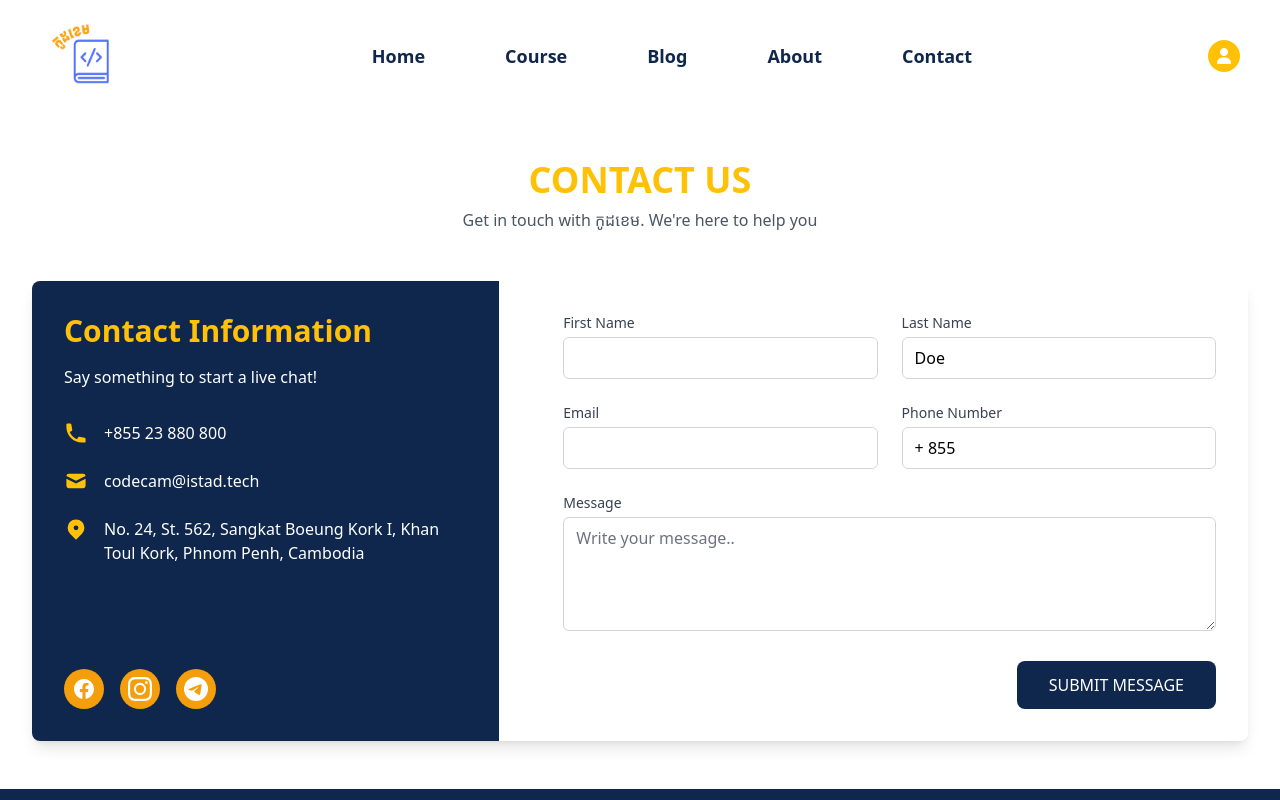
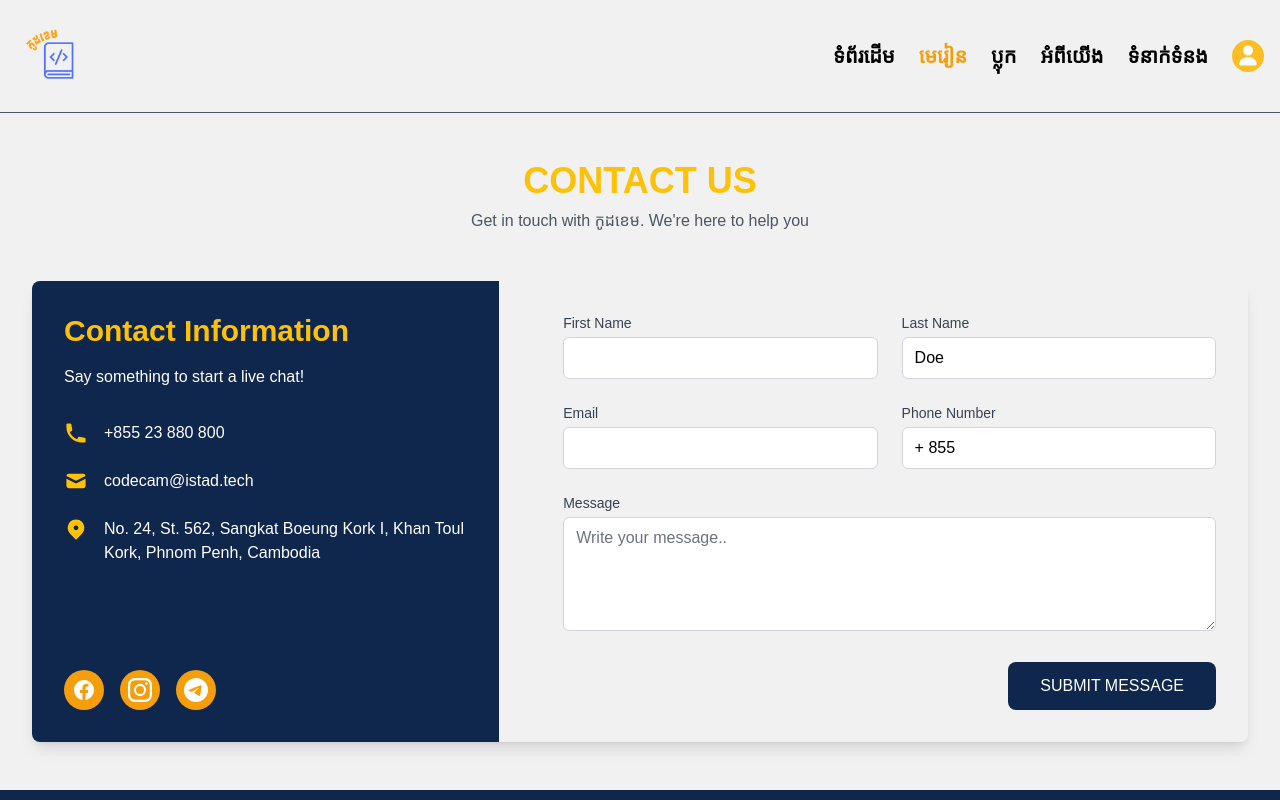
Before and after one commit to Sobothty/codecam, a website: page src/page/contact.html in a window 1280 px wide. Shown: the top 800 px of the page. Drawn offline with Linux system fonts and the light colour scheme; a web font is replaced by a local one.

Commit message:
update contact form

```diff
--- a/src/page/contact.html
+++ b/src/page/contact.html
@@ -12,71 +12,35 @@
         crossorigin="anonymous" referrerpolicy="no-referrer" />
 </head>
 
-<body>
-    <header class="w-full px-4 sm:px-6 md:px-8 lg:px-10 py-2">
-        <div id="navbar-container" class="flex justify-between items-center text-primary max-w-[1440px] mx-auto">
-            <div id="logo-brand">
-                <img src="/public/icon/logo.png" class="h-20 md:h-24 object-cover" alt="Logo" />
+<body class="font-kantumruy bg-background dark:bg-primary">
+    <header class="sticky w-full top-0 *:z-20 bg-background dark:bg-primary border-b border-gray-600">
+        <div class="container mx-auto flex items-center justify-between px-4 py-4">
+            <div class="flex items-center gap-2">
+                <img src="/public/icon/logo.png" alt="Logo" class="w-20 h-20" />
             </div>
-
-            <!-- Desktop Navigation -->
-            <nav id="navbar" class="hidden md:block">
-                <ul
-                    class="flex items-center justify-between text-primary gap-6 lg:gap-12 xl:gap-20 font-semibold text-lg">
-                    <li>
-                        <a href="/" class="hover:text-secondary transition-colors duration-300">Home</a>
-                    </li>
-                    <li>
-                        <a href="./courses.html" class="hover:text-secondary transition-colors duration-300">Course</a>
-                    </li>
-                    <li>
-                        <a href="" class="hover:text-secondary transition-colors duration-300">Blog</a>
-                    </li>
-                    <li>
-                        <a href="" class="hover:text-secondary transition-colors duration-300">About</a>
-                    </li>
-                    <li>
-                        <a href="" class="hover:text-secondary transition-colors duration-300">Contact</a>
-                    </li>
-                </ul>
+            <nav class="hidden md:flex items-center space-x-6 font-semibold text-xl">
+                <a href="#" class="text-black hover:text-yellow-500">ទំព័រដើម</a>
+                <a href="#" class="text-yellow-500">មេរៀន</a>
+                <a href="#" class="text-black hover:text-yellow-500">ប្លុក</a>
+                <a href="#" class="text-black hover:text-yellow-500">អំពីយើង</a>
+                <a href="#" class="text-black hover:text-yellow-500">ទំនាក់ទំនង</a>
+                <div class="bg-yellow-400 text-white w-8 h-8 flex items-center justify-center rounded-full">
+                    <i class="fas fa-user"></i>
+                </div>
             </nav>
-
-            <div class="flex items-center gap-4">
-                <div id="account"
-                    class="rounded-full text-center w-8 h-8 bg-secondary pt-1 hover:bg-amber-600 transition-colors duration-300">
-                    <i class="fa-solid fa-user" style="color: #ffffff;"></i>
-                </div>
-
-                <!-- Mobile menu button - now positioned to the right with transition -->
-                <button id="mobile-menu-button"
-                    class="md:hidden text-primary focus:outline-none transition-transform duration-300 ease-in-out">
-                    <i class="fa-solid fa-bars text-2xl"></i>
-                </button>
-            </div>
+            <!-- Mobile Menu Button -->
+            <button id="menu-btn" class="md:hidden text-xl">
+                <i class="fas fa-bars"></i>
+            </button>
         </div>
 
-        <!-- Mobile Navigation Menu with Tailwind transitions -->
-        <div id="mobile-menu"
-            class="hidden md:hidden mt-4 pb-2 overflow-hidden transition-all duration-300 ease-in-out transform opacity-0 scale-95">
-            <nav>
-                <ul class="flex flex-col space-y-4 text-primary font-semibold">
-                    <li>
-                        <a href="" class="block py-1 hover:text-secondary transition-colors duration-300">Home</a>
-                    </li>
-                    <li>
-                        <a href="" class="block py-1 hover:text-secondary transition-colors duration-300">Course</a>
-                    </li>
-                    <li>
-                        <a href="" class="block py-1 hover:text-secondary transition-colors duration-300">Blog</a>
-                    </li>
-                    <li>
-                        <a href="" class="block py-1 hover:text-secondary transition-colors duration-300">About</a>
-                    </li>
-                    <li>
-                        <a href="" class="block py-1 hover:text-secondary transition-colors duration-300">Contact</a>
-                    </li>
-                </ul>
-            </nav>
+        <!-- Mobile Menu -->
+        <div id="mobile-menu" class="md:hidden hidden px-4 pb-4">
+            <a href="#" class="block py-2">ទំព័រដើម</a>
+            <a href="#" class="block py-2 text-yellow-500">មេរៀន</a>
+            <a href="#" class="block py-2">ប្លុក</a>
+            <a href="#" class="block py-2">អំពីយើង</a>
+            <a href="#" class="block py-2">ទំនាក់ទំនង</a>
         </div>
     </header>
     <!-- Main content -->
```
Also changed, not shown: src/style/output.css.
